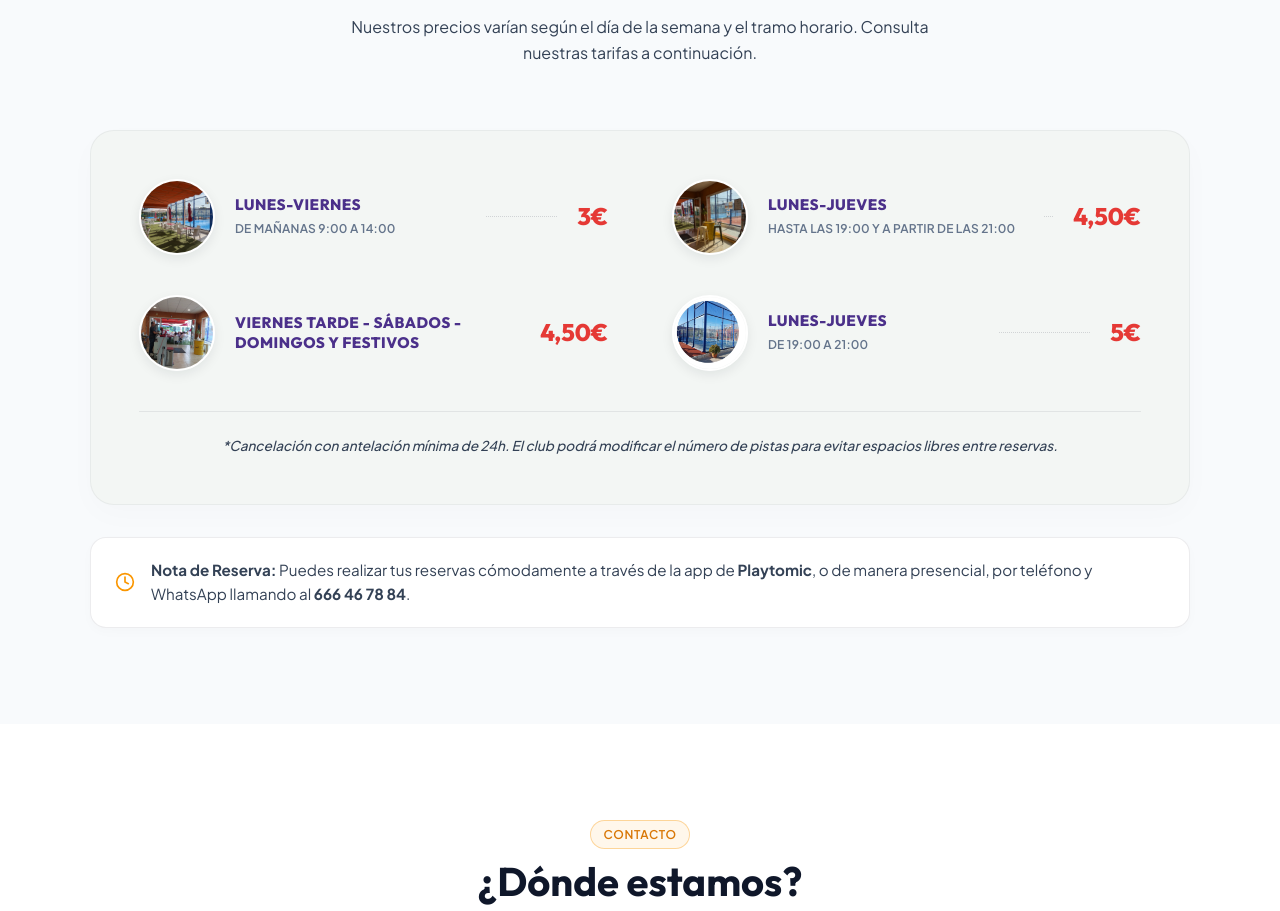
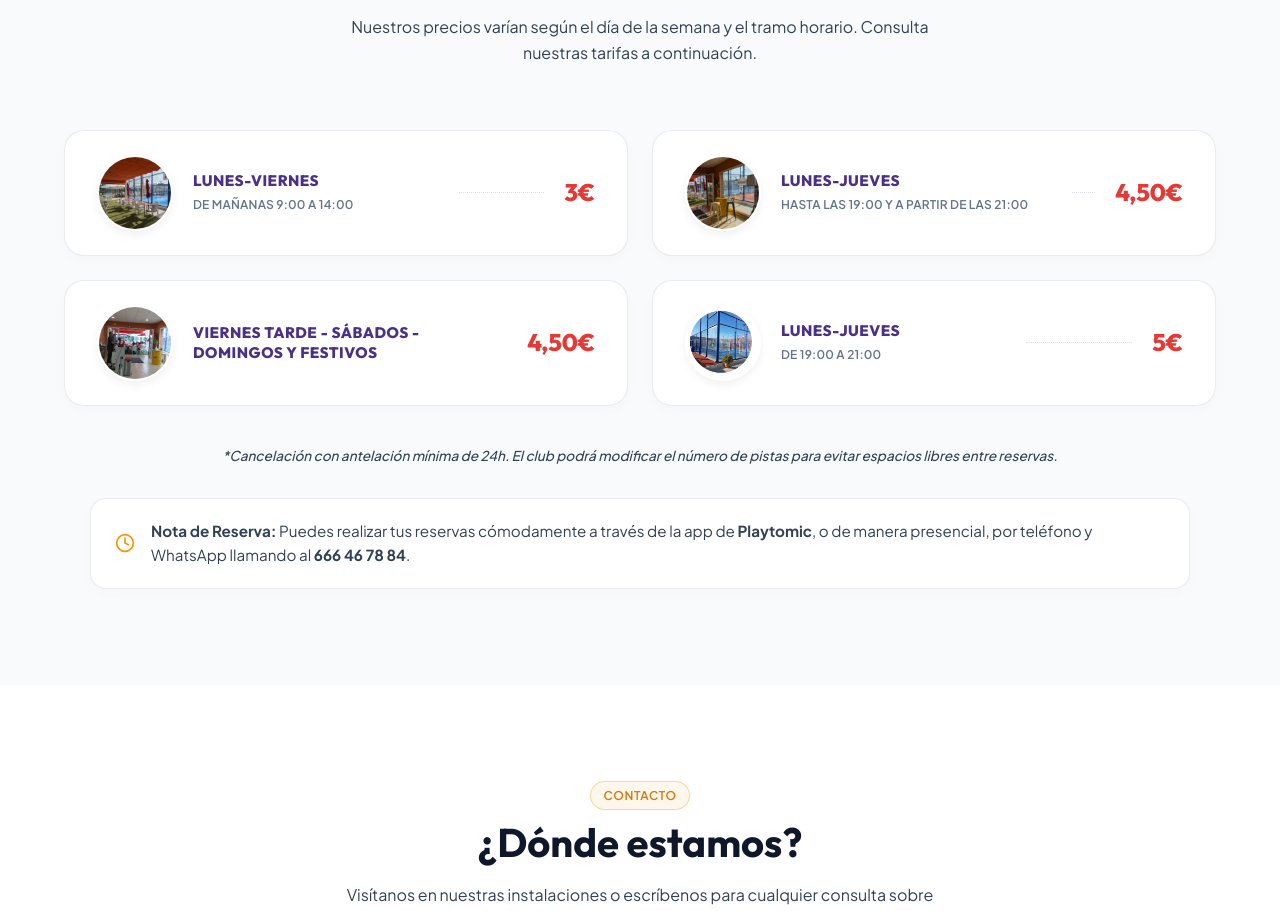
Before and after one commit to isabelfdezramirez/solopadel-web, a React (Vite) app: page / in a window 1280 px wide. Shown: the part 6067-6978 px from the top of the page. Built offline with nearby package versions, Linux system fonts and the light colour scheme.

Commit message:
Convertir tabla de tarifas en tarjetas flotantes e interactivas individuales

```diff
--- a/src/components/Rates.jsx
+++ b/src/components/Rates.jsx
@@ -45,32 +45,29 @@ export default function Rates() {
           </p>
         </div>
 
-        {/* Rates Table Container */}
-        <div style={{
-          backgroundColor: '#f3f6f4',
-          borderRadius: '24px',
-          padding: '3rem',
-          border: '1px solid rgba(15, 23, 42, 0.05)',
-          boxShadow: '0 10px 30px rgba(15, 23, 42, 0.02)',
-          maxWidth: '1100px',
-          margin: '3rem auto 0'
-        }} className="rates-main-card">
-          {/* 2x2 Grid */}
+        {/* Pricing Cards Grid */}
         <div style={{
           display: 'grid',
           gridTemplateColumns: 'repeat(auto-fit, minmax(450px, 1fr))',
-            gap: '2.5rem 4rem'
+          gap: '1.5rem',
+          marginTop: '3rem'
         }} className="rates-grid-custom">
           {ratesData.map((item, idx) => (
             <div
               key={idx}
+              className="price-card-custom"
               style={{
+                backgroundColor: '#ffffff',
+                border: '1px solid var(--border-color)',
+                borderRadius: '20px',
+                padding: '1.5rem 2rem',
                 display: 'flex',
                 alignItems: 'center',
                 justifyContent: 'space-between',
-                  width: '100%'
+                boxShadow: '0 4px 12px rgba(15, 23, 42, 0.02)',
+                transition: 'all 0.3s cubic-bezier(0.16, 1, 0.3, 1)',
+                cursor: 'pointer'
               }}
-                className="rates-row-item"
             >
               {/* Left: Image & Text */}
               <div style={{ display: 'flex', alignItems: 'center', gap: '1.25rem', flexGrow: 1, minWidth: 0 }}>
@@ -84,7 +81,7 @@ export default function Rates() {
                     borderRadius: '50%',
                     objectFit: 'cover',
                     flexShrink: 0,
-                      boxShadow: '0 4px 12px rgba(15, 23, 42, 0.08)',
+                    boxShadow: '0 4px 10px rgba(15, 23, 42, 0.06)',
                     border: '2px solid #ffffff'
                   }}
                 />
@@ -119,7 +116,7 @@ export default function Rates() {
               {/* Connecting Dotted Line Spacer */}
               <div style={{
                 flexGrow: 1,
-                  borderBottom: '1.5px dotted rgba(15, 23, 42, 0.15)',
+                borderBottom: '1.5px dotted rgba(15, 23, 42, 0.12)',
                 margin: '0 1.25rem',
                 alignSelf: 'center'
               }} className="rates-dot-spacer"></div>
@@ -141,8 +138,6 @@ export default function Rates() {
         {/* Cancellation Policy Footer */}
         <div style={{
           marginTop: '2.5rem',
-            borderTop: '1px solid rgba(15, 23, 42, 0.08)',
-            paddingTop: '1.5rem',
           textAlign: 'center',
           fontSize: '0.85rem',
           fontStyle: 'italic',
@@ -151,7 +146,6 @@ export default function Rates() {
           lineHeight: 1.5
         }}>
           *Cancelación con antelación mínima de 24h. El club podrá modificar el número de pistas para evitar espacios libres entre reservas.
-          </div>
         </div>
 
         {/* Info Callout Box */}
@@ -179,25 +173,33 @@ export default function Rates() {
       </div>
 
       <style>{`
+        .price-card-custom {
+          transition: all 0.3s cubic-bezier(0.16, 1, 0.3, 1) !important;
+        }
+        .price-card-custom:hover {
+          transform: translateY(-5px);
+          border-color: var(--accent-color) !important;
+          box-shadow: 0 15px 35px rgba(250, 150, 0, 0.06), 0 0 20px rgba(250, 150, 0, 0.02) !important;
+        }
         @media (max-width: 992px) {
           .rates-grid-custom {
             grid-template-columns: 1fr !important;
-            gap: 2rem !important;
+            gap: 1.5rem !important;
           }
         }
         @media (max-width: 576px) {
-          .rates-main-card {
-            padding: 1.5rem !important;
+          .price-card-custom {
+            padding: 1.25rem 1.5rem !important;
           }
           .rates-dot-spacer {
             margin: 0 0.5rem !important;
           }
         }
         @media (max-width: 400px) {
-          .rates-row-item {
+          .price-card-custom {
             flex-direction: column !important;
             align-items: flex-start !important;
-            gap: 0.5rem !important;
+            gap: 0.75rem !important;
           }
           .rates-dot-spacer {
             display: none !important;
```
Lines whose indentation alone changed are shown as unchanged.
